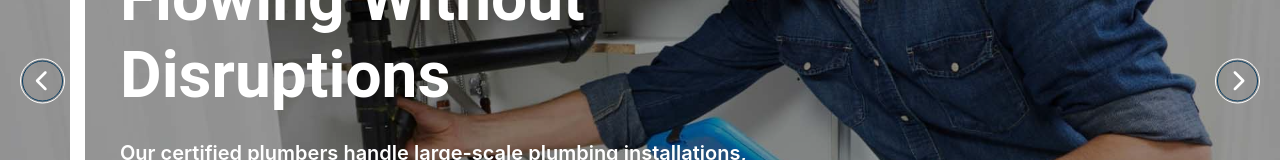
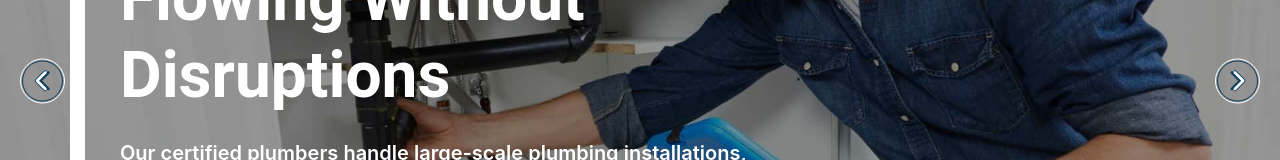
Before and after one commit to DafetiteOgaga/classic_brownline_plumbing_services, a React (Create React App) app in the folder classic_brownline_plumbing_services_website/: page / in a window 1280 px wide. Shown: the part 396-556 px from the top of the page. Built offline with nearby package versions, Linux system fonts and the light colour scheme.

Commit message:
carousel.js: fixed arrows UI

```diff
--- a/classic_brownline_plumbing_services_website/src/components/modularComponents/carousel.js
+++ b/classic_brownline_plumbing_services_website/src/components/modularComponents/carousel.js
@@ -141,10 +141,10 @@ function Carousel({menuHeadInserted, tagText, handleNavigationScroll}) {
 				</div>
 				{/* Arrows */}
 				<button className="carousel-btn prev" onClick={handlePrevWithFade}>
-					<i className="fa fa-chevron-left"></i>
+					<i className="fa fa-chevron-left dual-arrow-prev"></i>
 				</button>
 				<button className="carousel-btn next" onClick={handleNextWithFade}>
-					<i className="fa fa-chevron-right"></i>
+					<i className="fa fa-chevron-right dual-arrow-next"></i>
 				</button>
 			</div>
 			{/* : */}
```
